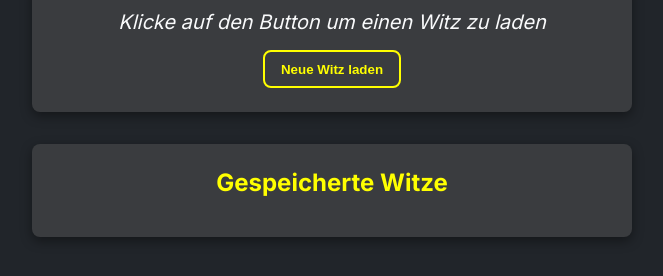
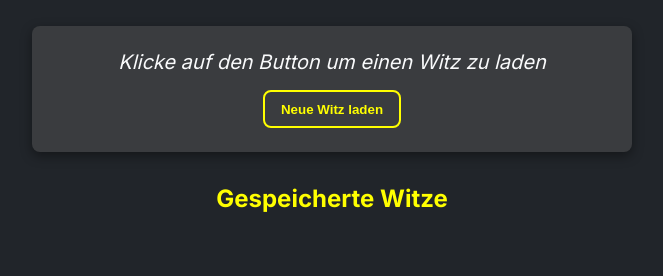
Before and after one commit to blagojramadanov/witze-app, a website built with Vite: page index.html in a window 1280 px wide. Shown: the part 324-600 px from the top of the page, without its empty margins (308-971 px from the left). Built offline with nearby package versions, Linux system fonts and the light colour scheme.

Commit message:
save joke background

```diff
--- a/styles/main.scss
+++ b/styles/main.scss
@@ -32,8 +32,7 @@ h1.heading {
   color: $primary-color;
 }
 
-.current-joke,
-.saved-jokes {
+.current-joke {
   background-color: #3a3c3f;
   padding: 1.5rem;
   border-radius: $border-radius;
```
